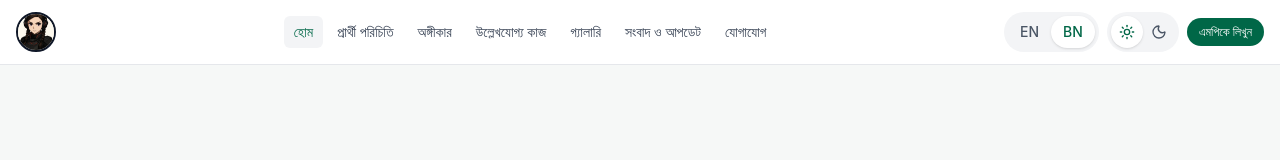
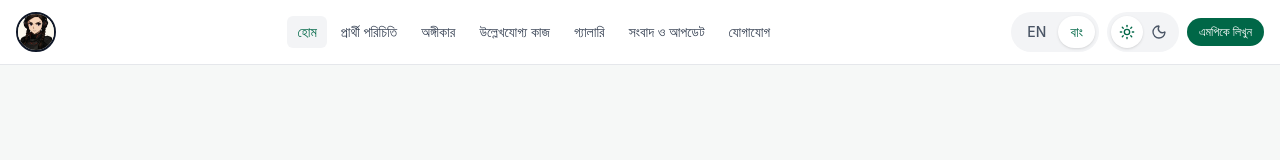
Before and after one commit to samiacodes/react-leader-profile-template, a React (Vite) app: page / in a window 1280 px wide. Shown: the top 160 px of the page. Built offline with nearby package versions, Linux system fonts and the light colour scheme.

Commit message:
BN button changed

```diff
--- a/src/components/language-toggle.tsx
+++ b/src/components/language-toggle.tsx
@@ -31,7 +31,7 @@ const LanguageToggle = ({ value, onChange }: Props) => {
           }
         `}
       >
-        BN
+        বাং
       </button>
     </div>
   )
```
